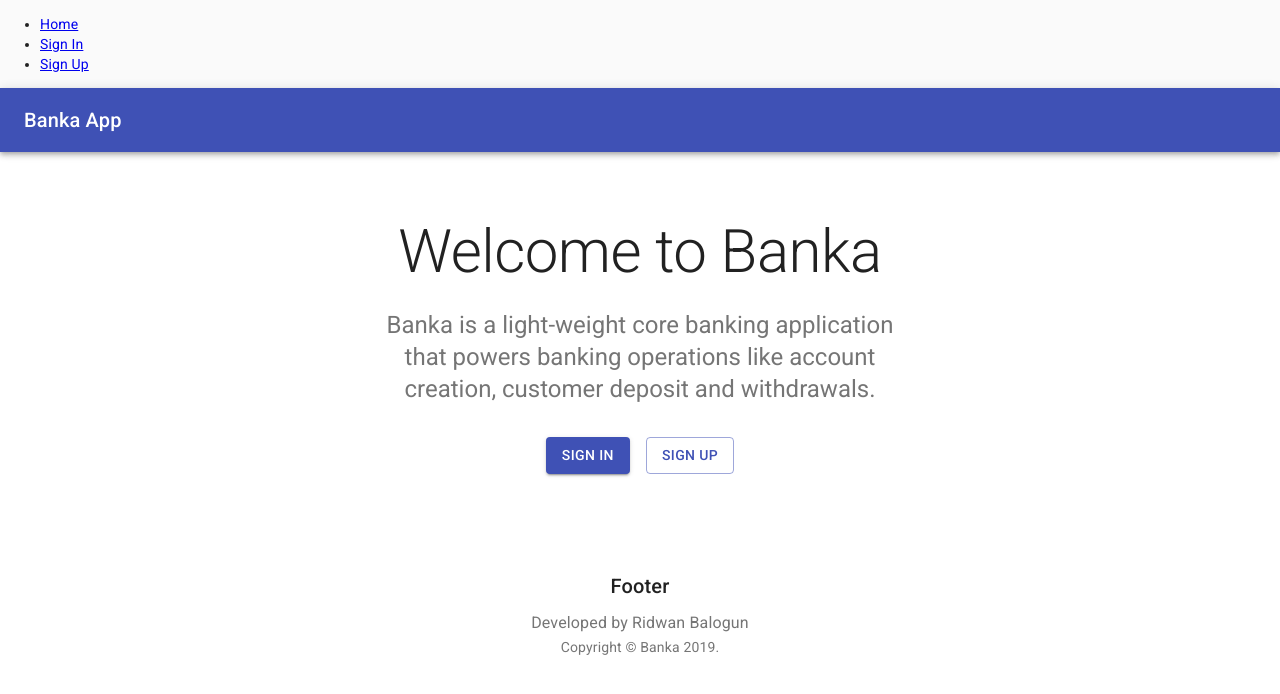
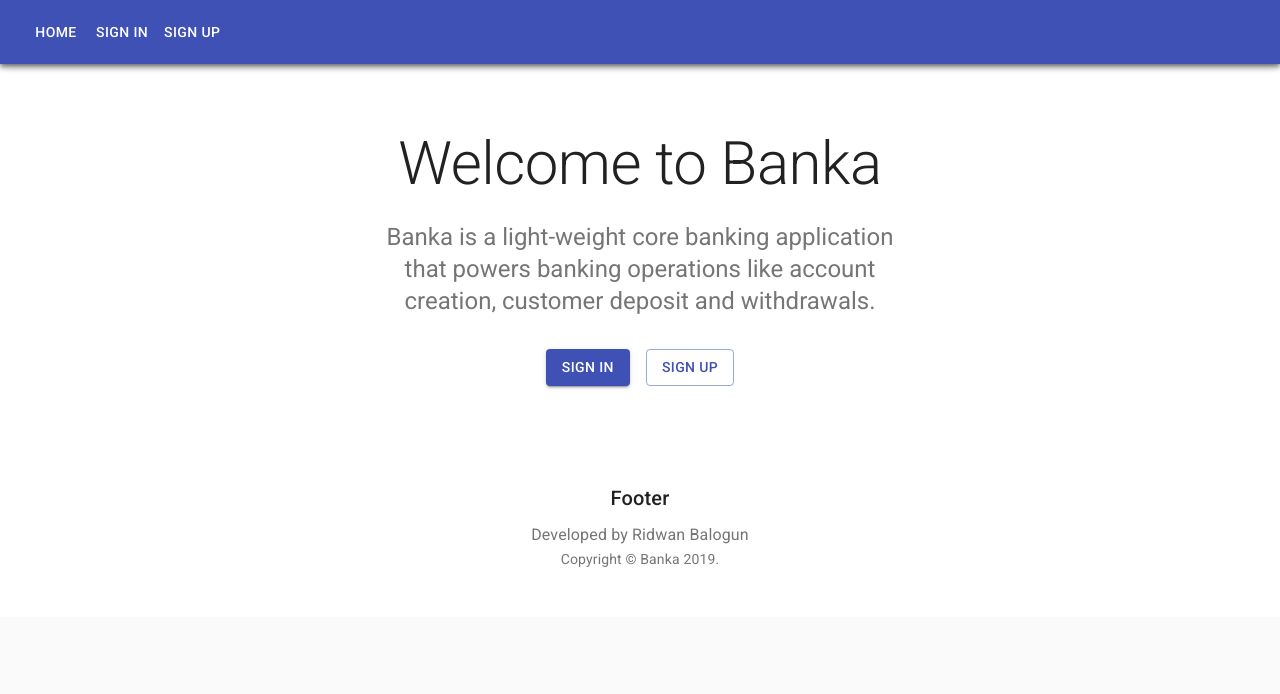
Before and after one commit to ridbay/Banka-React, a React (Create React App) app: page / in a window 1280 px wide. Shown: the top 694 px of the page. Built offline with nearby package versions, Linux system fonts and the light colour scheme.

Commit message:
Added links to landing page

```diff
--- a/src/App.js
+++ b/src/App.js
@@ -8,7 +8,6 @@ import {
   BrowserRouter as Router,
   Switch,
   Route,
-  Link
 } from "react-router-dom";
 
 
@@ -17,19 +16,7 @@ function App() {
   return (
     <Router>
       <div>
-        <nav>
-          <ul>
-            <li>
-              <Link to="/">Home</Link>
-            </li>
-            <li>
-              <Link to="/signin">Sign In</Link>
-            </li>
-            <li>
-              <Link to="/signup">Sign Up</Link>
-            </li>
-          </ul>
-        </nav>
+
         <Switch>
           <Route path="/signin">
             <SignIn />
--- /dev/null
+++ b/src/components/NavBar.js
@@ -0,0 +1,36 @@
+import React from 'react';
+import {
+    Link
+} from "react-router-dom";
+
+import AppBar from '@material-ui/core/AppBar';
+import Toolbar from '@material-ui/core/Toolbar';
+import Button from '@material-ui/core/Button';
+
+const NavBar = () => {
+    return (
+        // <nav>
+        //     <ul>
+        //         <li>
+        //             <Link to="/">Home</Link>
+        //         </li>
+        //         <li>
+        //             <Link to="/signin">Sign In</Link>
+        //         </li>
+        //         <li>
+        //             <Link to="/signup">Sign Up</Link>
+        //         </li>
+        //     </ul>
+        // </nav>
+
+        <AppBar>
+            <Toolbar>
+                <Button color='inherit'>Home</Button>
+                <Button color='inherit'>Sign In</Button>
+                <Button color='inherit'>Sign Up</Button>
+            </Toolbar>
+        </AppBar>
+    )
+}
+
+export default NavBar;
--- a/src/pages/LandingPage.jsx
+++ b/src/pages/LandingPage.jsx
@@ -11,9 +11,7 @@ import Container from '@material-ui/core/Container';
 import Link from '@material-ui/core/Link';
 
 
-import SignIn from './SignIn'
-import SignUp from './SignUp'
-
+import NavBar from '../components/NavBar';
 
 function Copyright() {
   return (
@@ -74,6 +72,7 @@ export default function Album() {
           <Typography variant="h6" color="inherit" noWrap>
             Banka App
           </Typography>
+          <NavBar />
         </Toolbar>
       </AppBar>
       <main>
```
